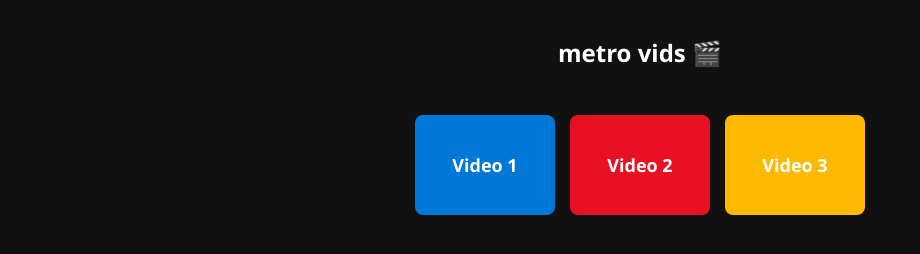
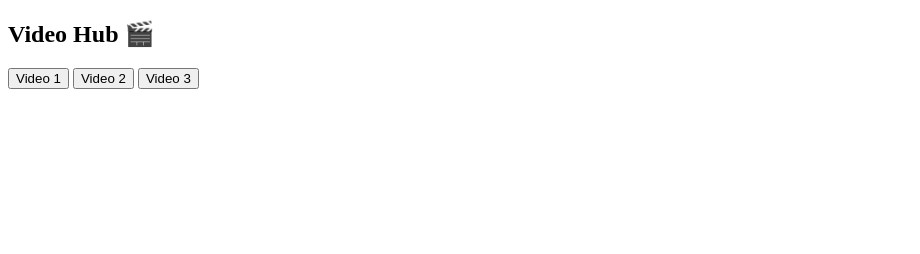
Before and after one commit to tpemoviesremade/videowp, a plain HTML site: page index.html in a window 1280 px wide. Shown: the whole page, without its empty margins (0-920 px from the left). Drawn offline with Linux system fonts and the light colour scheme.

Commit message:
Revise video hub layout and update title
Updated the title and replaced the tile layout with buttons for video selection.

```diff
--- a/index.html
+++ b/index.html
@@ -2,60 +2,19 @@
 <html>
 <head>
 <meta charset="utf-8">
-<title>metro video hub</title>
-<style>
-body {
-    margin:0;
-    background:#111;
-    font-family:"Segoe UI", Tahoma, Geneva, Verdana, sans-serif;
-    color:#fff;
-}
-h1 {
-    text-align:center;
-    padding:20px 0 10px 0;
-    font-size:24px;
-}
-#tiles {
-    display:flex;
-    flex-wrap:wrap;
-    justify-content:center;
-    gap:15px;
-    padding:20px;
-}
-.tile {
-    width:140px;
-    height:100px;
-    display:flex;
-    align-items:center;
-    justify-content:center;
-    font-size:18px;
-    font-weight:bold;
-    text-align:center;
-    cursor:pointer;
-    border-radius:8px;
-    transition:transform 0.1s;
-}
-.tile:hover {
-    transform:scale(1.05);
-}
-.tile1 { background:#0078D7; } /* blue */
-.tile2 { background:#E81123; } /* red */
-.tile3 { background:#FFB900; } /* yellow */
-</style>
+<title>video hub simple</title>
 </head>
 <body>
 
-<h1>metro vids 🎬</h1>
+<h2>Video Hub 🎬</h2>
 
-<div id="tiles">
-    <div class="tile tile1" onclick="play('video1.mp4')">Video 1</div>
-    <div class="tile tile2" onclick="play('video2.mp4')">Video 2</div>
-    <div class="tile tile3" onclick="play('video3.mp4')">Video 3</div>
-</div>
+<button onclick="play('video1.mp4')">Video 1</button>
+<button onclick="play('video2.mp4')">Video 2</button>
+<button onclick="play('video3.mp4')">Video 3</button>
 
 <script>
 function play(src) {
-    // direct open in built-in player
+    // open video directly in WP7 player
     window.location = src;
 }
 </script>
```
